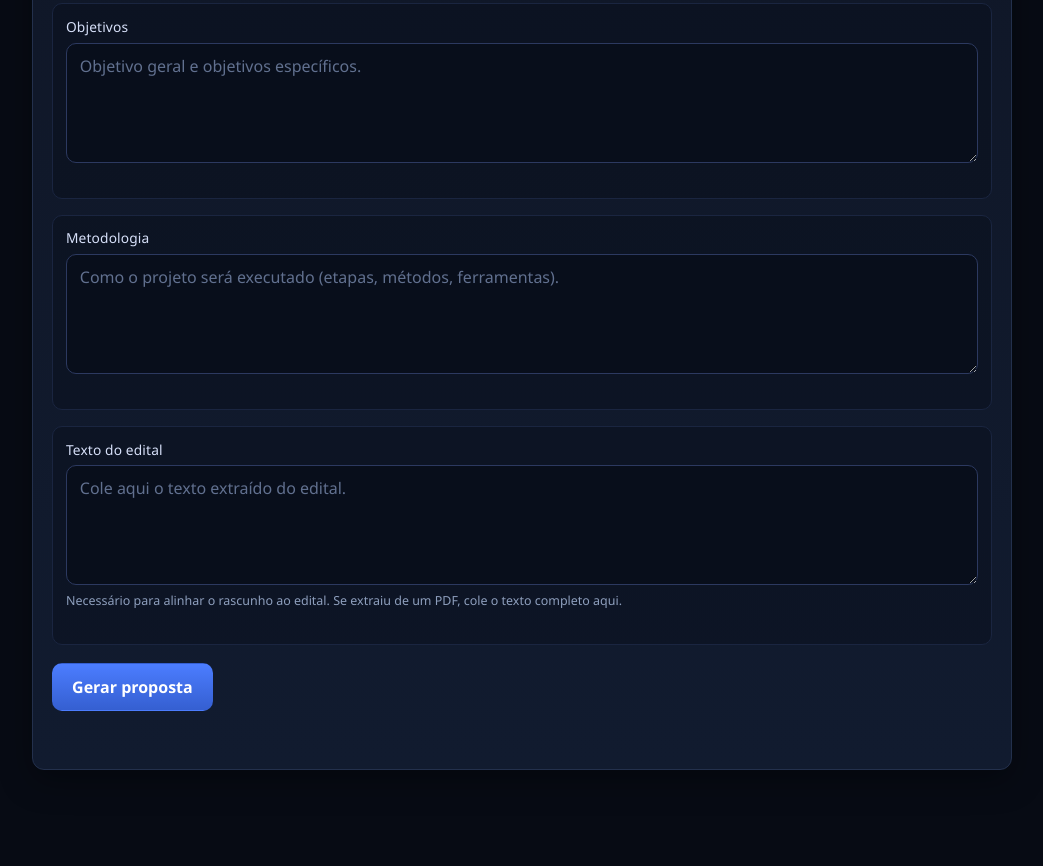
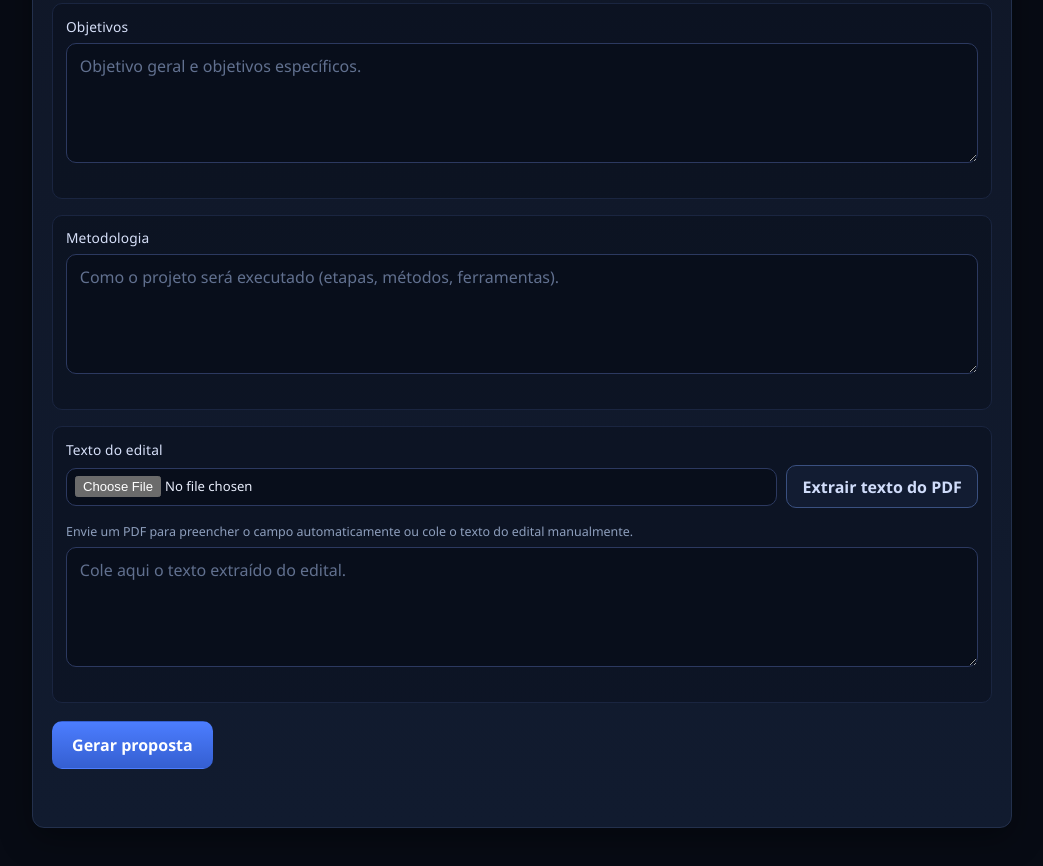
Before and after one commit to CeloEug/Programacao-Avancada-Analise-de-Editais, a website: page public/index.html in a window 1280 px wide. Shown: the part 740-1606 px from the top of the page, without its empty margins (118-1161 px from the left). Before the commit the page ends 1558 px from the top, so only its background shows below. Drawn offline with Linux system fonts and the light colour scheme.

Commit message:
style: adiciona estilos para feedback e upload de PDF

```diff
--- a/public/index.html
+++ b/public/index.html
@@ -234,6 +234,49 @@
         font-size: 0.82rem;
       }
 
+      #feedback.is-info {
+        color: var(--text-soft);
+      }
+
+      #feedback.is-ok {
+        color: var(--ok);
+      }
+
+      .pdf-row {
+        display: flex;
+        flex-wrap: wrap;
+        align-items: center;
+        gap: 0.6rem;
+        margin-bottom: 0.5rem;
+      }
+
+      .pdf-row input[type="file"] {
+        flex: 1 1 200px;
+        min-width: 0;
+        padding: 0.45rem 0.5rem;
+        font-size: 0.82rem;
+      }
+
+      .secondary-btn {
+        border: 1px solid #3a5080;
+        background: #121c32;
+        color: #d0dcfa;
+        border-radius: 10px;
+        padding: 0.6rem 0.95rem;
+        font-weight: 600;
+        cursor: pointer;
+        white-space: nowrap;
+      }
+
+      .secondary-btn:hover:not(:disabled) {
+        background: #182442;
+      }
+
+      .secondary-btn:disabled {
+        opacity: 0.55;
+        cursor: not-allowed;
+      }
+
     </style>
   </head>
   <body>
@@ -294,8 +337,21 @@
 
             <div class="field" data-field="editalText">
               <label for="editalText">Texto do edital</label>
+              <div class="pdf-row">
+                <input
+                  id="pdf-file"
+                  type="file"
+                  accept=".pdf,application/pdf"
+                  aria-label="Arquivo PDF do edital"
+                />
+                <button class="secondary-btn" id="pdf-extract-btn" type="button">
+                  Extrair texto do PDF
+                </button>
+              </div>
+              <span class="hint"
+                >Envie um PDF para preencher o campo automaticamente ou cole o texto do edital manualmente.</span
+              >
               <textarea id="editalText" name="editalText" placeholder="Cole aqui o texto extraído do edital."></textarea>
-              <span class="hint">Necessário para alinhar o rascunho ao edital. Se extraiu de um PDF, cole o texto completo aqui.</span>
               <span class="error" data-error-for="editalText"></span>
             </div>
 
```
